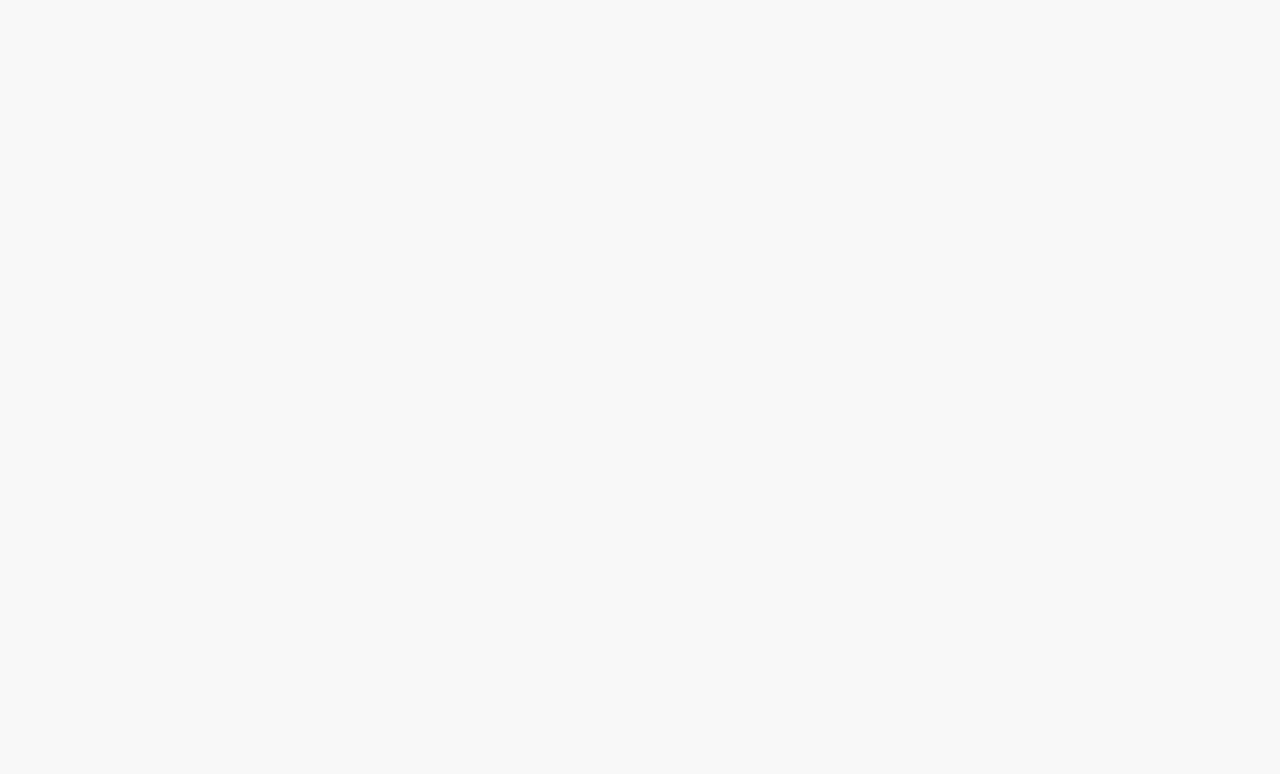
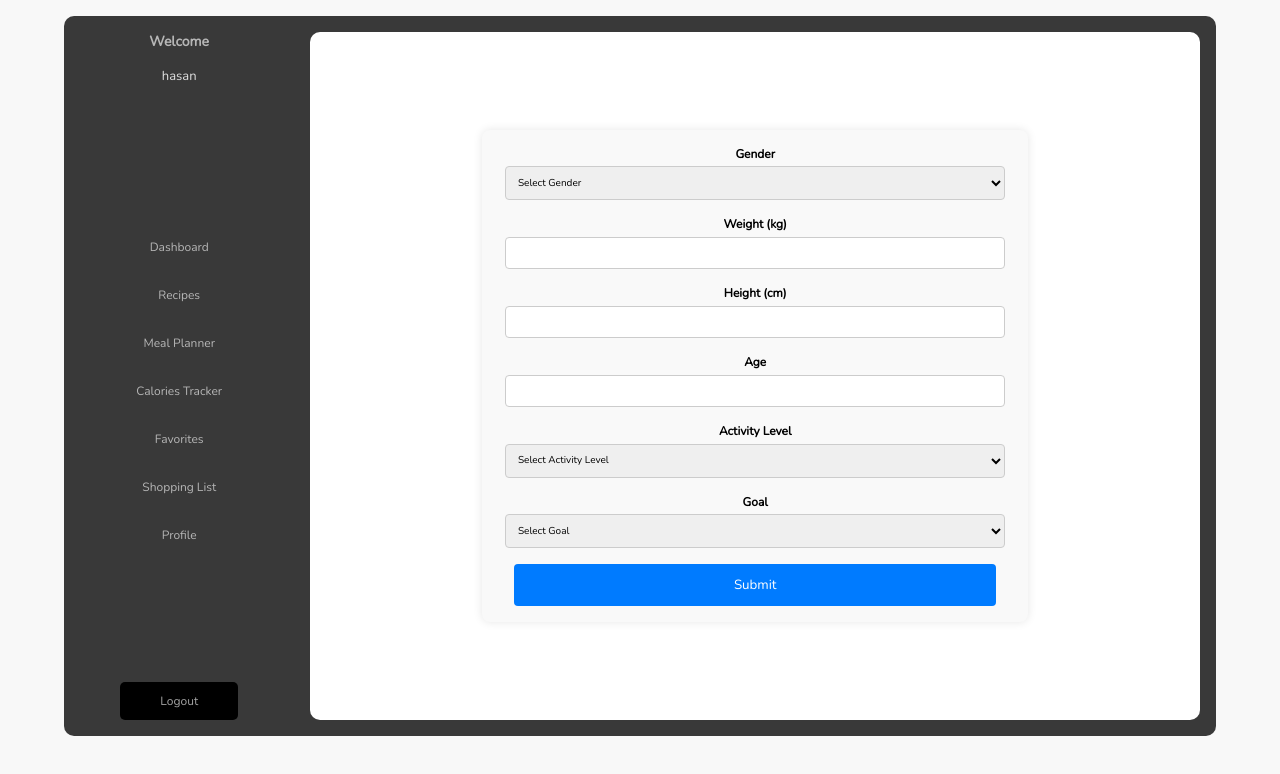
Before and after one commit to gitsheyno/low-carb-diet, a React (Vite) app: page /dashboard/1/profile in a window 1280 px wide. Before the commit this address had no page. Shown: the top 774 px of the page. Built offline with nearby package versions, Linux system fonts and the light colour scheme.

Commit message:
updated profile page

```diff
--- a/src/components/Dashboard.module.css
+++ b/src/components/Dashboard.module.css
@@ -173,3 +173,12 @@
   color: #333;
   text-align: right;
 }
+
+/*Profile page*/
+.profile {
+  border-radius: 10px;
+  display: flex;
+  align-items: center;
+  padding: 0 1rem;
+  background-color: #fff;
+}
--- a/src/components/Login.tsx
+++ b/src/components/Login.tsx
@@ -5,6 +5,8 @@ import useLogin from "../utils/useLogin";
 import { Link } from "react-router-dom";
 import { useNavigate } from "react-router-dom";
 import Spinner from "./Spinner";
+
+//TODO : Abstract logic for Login
 
 const SignIn: React.FC = () => {
   const userRef = useRef<HTMLInputElement>(null);
--- a/src/components/MainPage.tsx
+++ b/src/components/MainPage.tsx
@@ -87,7 +87,7 @@ const data = [
     amt: 2100,
   },
 ];
-export default function MainPage() {
+export default function zMainPage() {
   const nutrients = [
     { name: "Carbs", value: 50 },
     { name: "Protein", value: 70 },
--- /dev/null
+++ b/src/components/Profile.module.css
@@ -0,0 +1,62 @@
+.container {
+  width: 60%;
+  /* height: 70%; */
+  /* display: flex; */
+  /* align-items: center; */
+  /* justify-content: center; */
+  margin: 0 auto;
+  padding: 1rem;
+  background: #f9f9f9;
+  border-radius: 8px;
+  box-shadow: 0 0 10px rgba(0, 0, 0, 0.1);
+}
+
+h2 {
+  text-align: center;
+  margin-bottom: 1rem;
+}
+
+.form {
+  padding: 0 1rem;
+  display: flex;
+  max-width: 100%;
+  flex-direction: column;
+}
+
+.formGroup {
+  margin-bottom: 1rem;
+  display: flex;
+  flex-direction: column;
+  align-items: center;
+  /* justify-content: center; */
+  width: 100%;
+}
+
+label {
+  margin-bottom: 0.3rem;
+  font-weight: bold;
+  font-size: 12px;
+}
+
+.input {
+  width: 100%;
+  /* padding: 0.5rem 0 0.5rem 0.5rem; */
+  padding: 0.5rem;
+  border: 1px solid #ccc;
+  border-radius: 4px;
+  font-size: 10px;
+}
+
+.button {
+  padding: 0.75rem;
+  border: none;
+  border-radius: 4px;
+  background-color: #007bff;
+  color: white;
+  cursor: pointer;
+  transition: background-color 0.3s;
+}
+
+.button:hover {
+  background-color: #0056b3;
+}
--- /dev/null
+++ b/src/components/Profile.tsx
@@ -0,0 +1,110 @@
+interface UserProfile {
+  gender: string;
+  weight: number;
+  height: number;
+  age: number;
+  activityLevel: string;
+  goal: string;
+}
+import React, { useState } from "react";
+import styles from "./Profile.module.css";
+
+const Profile: React.FC = () => {
+  const [userProfile, setUserProfile] = useState<UserProfile>({
+    gender: "",
+    weight: 0,
+    height: 0,
+    age: 0,
+    activityLevel: "",
+    goal: "",
+  });
+
+  const handleSubmit = (event: React.FormEvent) => {
+    event.preventDefault();
+    const formData = new FormData(event.target as HTMLFormElement);
+    // const data = Object.fromEntries(formData.entries()) as UserProfile;
+    // setUserProfile(data);
+    console.log("User Profile:", formData);
+  };
+
+  return (
+    <div className={styles.container}>
+      <form onSubmit={handleSubmit} className={styles.form}>
+        <div className={styles.formGroup}>
+          <label htmlFor="gender">Gender</label>
+          <select name="gender" id="gender" className={styles.input} required>
+            <option value="">Select Gender</option>
+            <option value="female">Female</option>
+            <option value="male">Male</option>
+          </select>
+        </div>
+
+        <div className={styles.formGroup}>
+          <label htmlFor="weight">Weight (kg)</label>
+          <input
+            type="number"
+            name="weight"
+            id="weight"
+            className={styles.input}
+            required
+          />
+        </div>
+
+        <div className={styles.formGroup}>
+          <label htmlFor="height">Height (cm)</label>
+          <input
+            type="number"
+            name="height"
+            id="height"
+            className={styles.input}
+            required
+          />
+        </div>
+
+        <div className={styles.formGroup}>
+          <label htmlFor="age">Age</label>
+          <input
+            type="number"
+            name="age"
+            id="age"
+            className={styles.input}
+            required
+          />
+        </div>
+
+        <div className={styles.formGroup}>
+          <label htmlFor="activityLevel">Activity Level</label>
+          <select
+            name="activityLevel"
+            id="activityLevel"
+            className={styles.input}
+            required
+          >
+            <option value="">Select Activity Level</option>
+            <option value="sedentary">Sedentary</option>
+            <option value="lightly_active">Lightly Active</option>
+            <option value="moderately_active">Moderately Active</option>
+            <option value="very_active">Very Active</option>
+            <option value="super_active">Super Active</option>
+          </select>
+        </div>
+
+        <div className={styles.formGroup}>
+          <label htmlFor="goal">Goal</label>
+          <select name="goal" id="goal" className={styles.input} required>
+            <option value="">Select Goal</option>
+            <option value="lose">Lose Weight</option>
+            <option value="gain">Gain Weight</option>
+            <option value="maintain">Maintain Weight</option>
+          </select>
+        </div>
+
+        <button type="submit" className={styles.button}>
+          Submit
+        </button>
+      </form>
+    </div>
+  );
+};
+
+export default Profile;
--- a/src/components/Search.module.css
+++ b/src/components/Search.module.css
@@ -16,8 +16,9 @@
   justify-content: center;
   flex-grow: 1;
 }
-input {
+.search input {
   width: 100%;
+  border: 10px solid red;
   padding: 1rem 2rem;
   font-size: 16px;
   border: none;
--- a/src/components/SideNav.tsx
+++ b/src/components/SideNav.tsx
@@ -25,7 +25,7 @@ export default function SideNav({ data }: { data: string }) {
           <Link to={`/dashboard/${user}`}>Calories Tracker</Link>
           <Link to={`/dashboard/${user}`}>Favorites</Link>
           <Link to={`/dashboard/${user}`}>Shopping List</Link>
-          <Link to={`/dashboard/${user}`}>Profile</Link>
+          <Link to={`/dashboard/${user}/profile`}>Profile</Link>
         </div>
         <div className={styles.btn}>
           {/* <Link to={`//:${user}`}>Logout</Link> */}
--- a/src/components/Signin.tsx
+++ b/src/components/Signin.tsx
@@ -4,6 +4,8 @@ import { useQuery } from "@tanstack/react-query";
 import useSignIn from "../utils/useSignIn";
 import { Link, useNavigate } from "react-router-dom";
 import Spinner from "./Spinner";
+
+//TODO : Abstract logic for Login
 
 const SignIn: React.FC = () => {
   const userRef = useRef<HTMLInputElement>(null);
--- a/src/main.tsx
+++ b/src/main.tsx
@@ -1,6 +1,5 @@
 import ReactDOM from "react-dom/client";
 import { QueryClient, QueryClientProvider } from "@tanstack/react-query";
-import Nav from "./components/Nav.tsx";
 import Login from "./components/Login.tsx";
 import { Route, Routes, BrowserRouter } from "react-router-dom";
 import MealPlanner from "./routes/dashboard/MealPlanner.tsx";
@@ -12,6 +11,7 @@ import Spinner from "./components/Spinner.tsx";
 const Home = lazy(() => import("./routes/Home.tsx"));
 const Recipe = lazy(() => import("./routes/Recipe.tsx"));
 // const Recipes = lazy(() => import("./routes/Recipes.tsx"));
+const Profile = lazy(() => import("./routes/dashboard/ProfilePage.tsx"));
 import Container from "./components/custom/Container.tsx";
 const Dashboard = lazy(() => import("./components/Dashboard.tsx"));
 const queryClient = new QueryClient();
@@ -34,6 +34,7 @@ ReactDOM.createRoot(document.getElementById("root")!).render(
                 <Route path=":user/recipe/:id" element={<Recipe />} />
                 <Route path=":user" element={<Dashboard />} />
                 <Route path=":user/planing" element={<MealPlanner />} />
+                <Route path=":user/profile" element={<Profile />} />
               </Route>
             </Routes>
           </Container>
--- /dev/null
+++ b/src/routes/dashboard/ProfilePage.tsx
@@ -0,0 +1,9 @@
+import Profile from "../../components/Profile";
+import styles from "../../components/Dashboard.module.css";
+export default function ProfilePage() {
+  return (
+    <div className={styles.profile}>
+      <Profile />
+    </div>
+  );
+}
```
